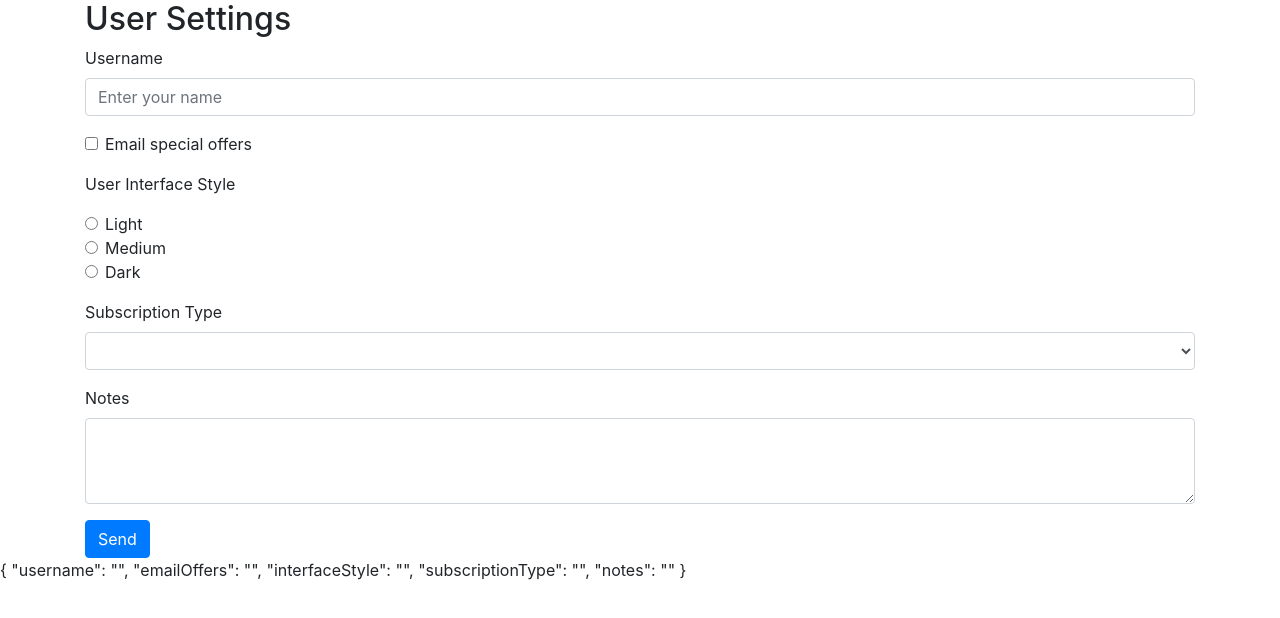
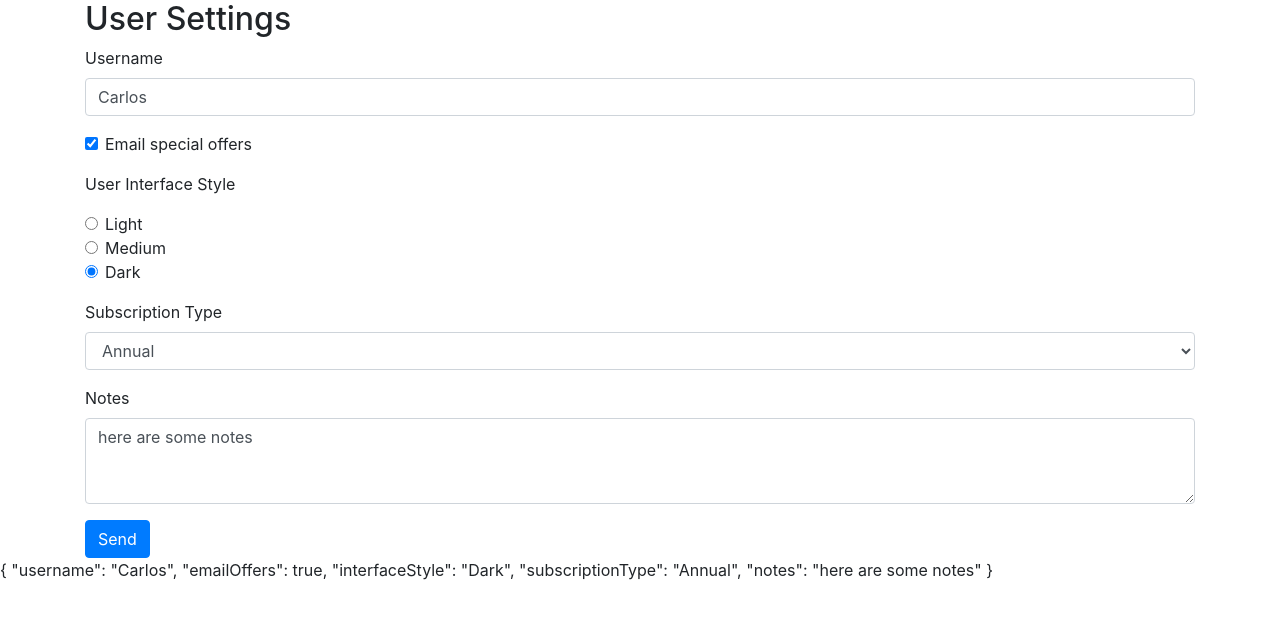
Before and after one commit to molinacarlosdev/basicAngularForm, an Angular app: page / in a window 1280 px wide. Shown: the top 618 px of the page. Built offline with nearby package versions, Linux system fonts and the light colour scheme.

Commit message:
Added Two-Way Data Binding using ngModel

```diff
--- a/src/app/user-settings-form/user-settings-form.component.html
+++ b/src/app/user-settings-form/user-settings-form.component.html
@@ -9,7 +9,7 @@
         type="text"
         placeholder="Enter your name"
         class="form-control"
-        ngModel
+        [(ngModel)]="userSettings.name"
       />
     </div>
     <div class="form-check form-group">
@@ -19,7 +19,7 @@
         value=""
         id="emailOffers"
         name="emailOffers"
-        ngModel
+        [(ngModel)]="userSettings.emailOffers"
       />
       <label class="form-check-label" for="defaultCheck1">
         Email special offers
@@ -34,9 +34,9 @@
           type="radio"
           name="interfaceStyle"
           id="lightInterface"
-          value="light"
+          value="Light"
           checked
-          ngModel
+          [(ngModel)]="userSettings.interfaceStyle"
         />
         <label class="form-check-label" for="lightInterface">
           Light
@@ -48,7 +48,8 @@
           type="radio"
           name="interfaceStyle"
           id="mediumInterface"
-          value="mediem"
+          value="Medium"
+          [(ngModel)]="userSettings.interfaceStyle"
         />
         <label class="form-check-label" for="mediumInterface">
           Medium
@@ -60,8 +61,8 @@
           type="radio"
           name="interfaceStyle"
           id="darkInterface"
-          value="medium"
-          ngModel
+          value="Dark"
+          [(ngModel)]="userSettings.interfaceStyle"
         />
         <label class="form-check-label" for="darkInterface">
           Dark
@@ -75,7 +76,7 @@
         name="subscriptionType"
         class="form-control"
         id="subscriptionType"
-        ngModel
+        [(ngModel)]="userSettings.subscriptionType"
       >
         <option>Monthly</option>
         <option>Annual</option>
@@ -90,7 +91,7 @@
         name="notes"
         id="notes"
         rows="3"
-        ngModel
+        [(ngModel)]="userSettings.notes"
       ></textarea>
     </div>
     <button class="btn btn-primary">Send</button>
--- a/src/app/user-settings-form/user-settings-form.component.ts
+++ b/src/app/user-settings-form/user-settings-form.component.ts
@@ -9,7 +9,7 @@ export class UserSettingsFormComponent implements OnInit {
   userSettings: IUserSettings = {
     name: "Carlos",
     emailOffers: true,
-    interfaceStyle: "dark",
+    interfaceStyle: "Dark",
     subscriptionType: "Annual",
     notes: "here are some notes"
   };
```
